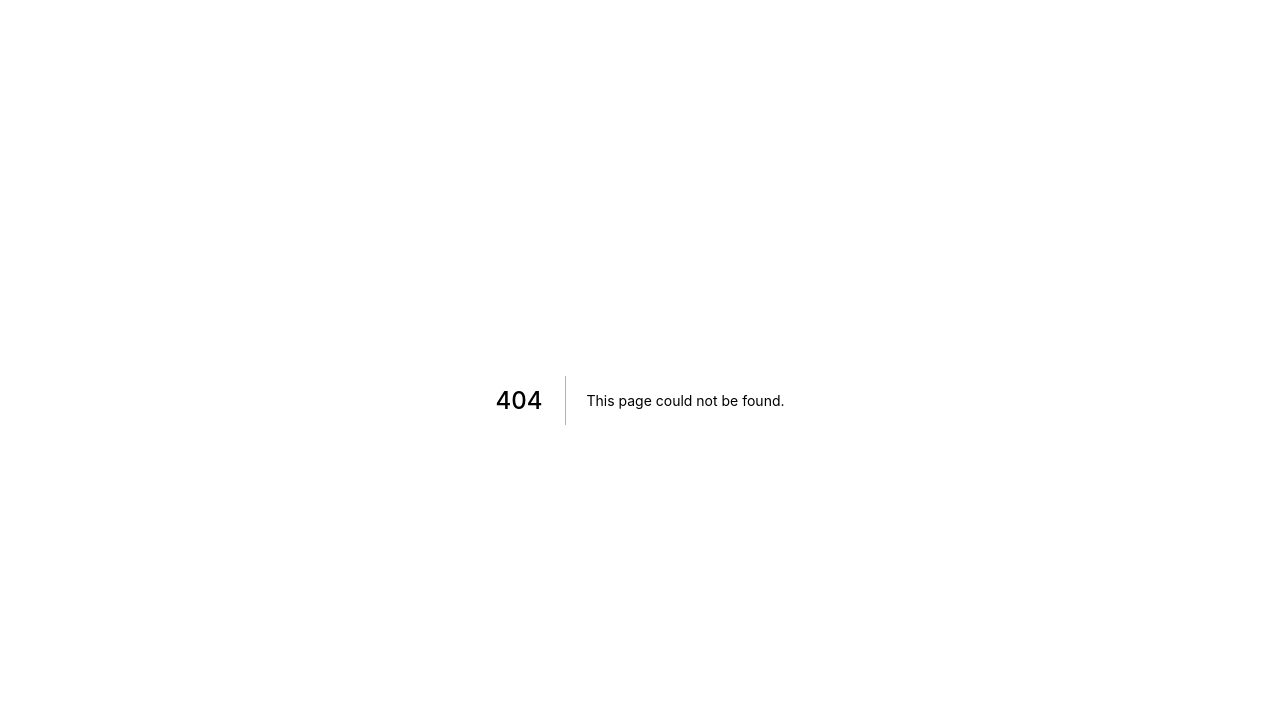
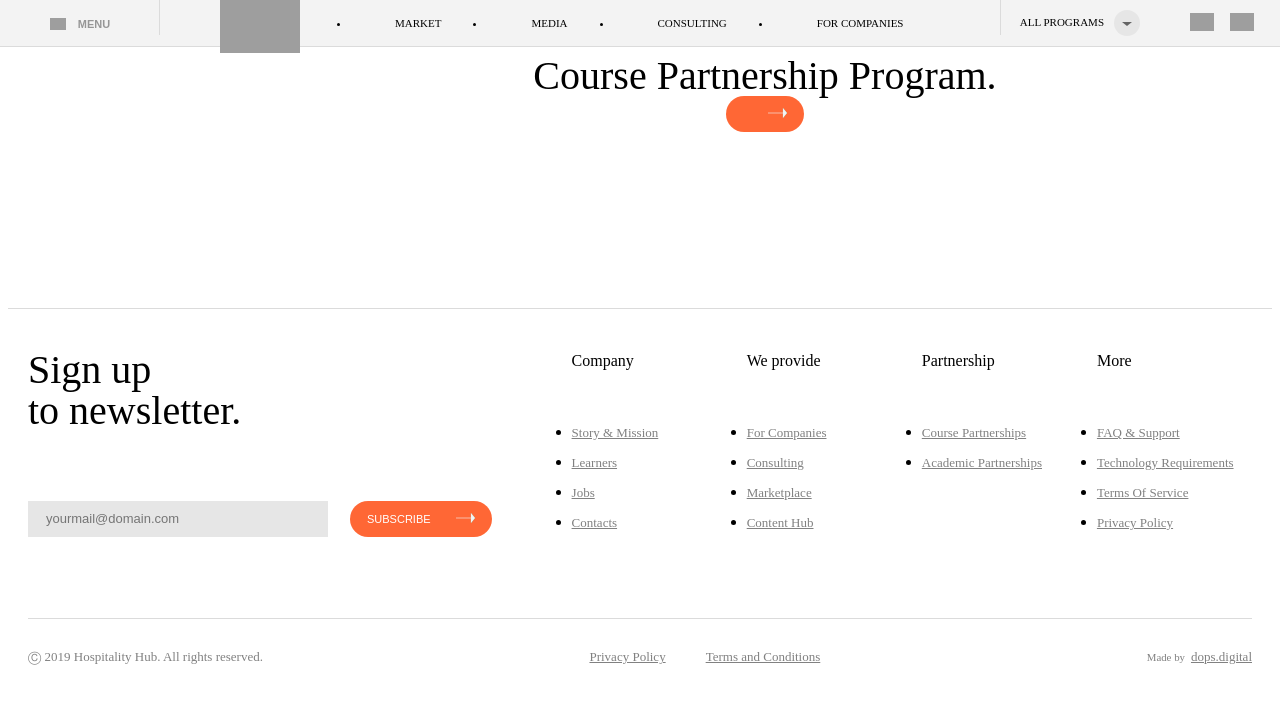
Before and after one commit to aleksspeaker/hospi, a Next.js app: page /course-partnership in a window 1280 px wide. Before the commit this address had no page. Shown: the top 704 px of the page. Built offline with nearby package versions, Linux system fonts and the light colour scheme; grey boxes are pictures that could not be loaded.

Commit message:
mock title object

```diff
--- /dev/null
+++ b/pages/course-partnership.tsx
@@ -0,0 +1,9 @@
+import React from 'react';
+import Layout from '../src/components/Layout';
+import CoursePartnership from '../src/components/CoursePartnership/CoursePartnership';
+
+export default () => (
+  <Layout>
+    <CoursePartnership/>
+  </Layout>
+);
--- /dev/null
+++ b/src/components/CoursePartnership/CoursePartnership.scss
@@ -0,0 +1,3 @@
+.Course-partnership {
+  box-sizing: border-box;
+}
--- /dev/null
+++ b/src/components/CoursePartnership/CoursePartnership.tsx
@@ -0,0 +1,16 @@
+import React from "react";
+import PartnershipIntro from "./partials/PartnershipIntro";
+import { mockCoursePartnership } from "../../helpers/mockObjects";
+
+import "./CoursePartnership.scss";
+
+const CoursePartnership = () => {
+  return (
+    <section className="Course-partnership">
+      <PartnershipIntro title={mockCoursePartnership.title} />
+        {console.log(mockCoursePartnership)}
+    </section>
+  );
+};
+
+export default CoursePartnership;
--- /dev/null
+++ b/src/components/CoursePartnership/partials/PartnershipIntro.scss
@@ -0,0 +1,16 @@
+@import "../../../styles/variables";
+
+.Partnership-intro {
+  width: 100%;
+  box-sizing: border-box;
+  padding: $HEADER_HEIGHT 0 20px $OFFSET;
+  min-height: 300px;
+  text-align: center;
+
+  &__title {
+    font-size: $TITLE_FONT_SIZE;
+    line-height: $TITLE_LINE_HEIGHT;
+    font-weight: 500;
+    margin: 0;
+  }
+}
--- /dev/null
+++ b/src/components/CoursePartnership/partials/PartnershipIntro.tsx
@@ -0,0 +1,16 @@
+import React from "react";
+import ButtonEllipse from "../../ButtonEllipse/ButtonEllipse";
+
+import "./PartnershipIntro.scss";
+
+
+const PartnershipIntro = ({ title }) => {
+  return (
+    <div className="Partnership-intro">
+      <h1 className="Partnership-intro__title">{title}</h1>
+      <ButtonEllipse text={''} classes={'Button-ellipse_orange arrow-white'}/>
+    </div>
+  );
+};
+
+export default PartnershipIntro;
--- a/src/components/Header/Header.tsx
+++ b/src/components/Header/Header.tsx
@@ -1,15 +1,15 @@
-import Link from 'next/link';
-import React, { Component } from 'react';
+import Link from "next/link";
+import React, { Component } from "react";
 
-import generateUniqueIndex from '../../helpers/generateUniqueIndex';
-import BurgerMenu from './BurgerMenu/BurgerMenu';
+import generateUniqueIndex from "../../helpers/generateUniqueIndex";
+import BurgerMenu from "./BurgerMenu/BurgerMenu";
 
-import login from '../../../static/images/login.svg';
-import logo from '../../../static/images/logo.svg';
-import burgerIcon from '../../../static/images/menu-burger-icon.svg';
-import liked from '../../../static/images/wishlist.svg';
+import login from "../../../static/images/login.svg";
+import logo from "../../../static/images/logo.svg";
+import burgerIcon from "../../../static/images/menu-burger-icon.svg";
+import liked from "../../../static/images/wishlist.svg";
 
-import './Header.scss';
+import "./Header.scss";
 
 interface IItem {
   id: string;
@@ -29,14 +29,19 @@ class Header extends Component<null, IHeaderState> {
     this.state = headerState;
   }
 
-  public toggleMenuState = (e: React.MouseEvent<HTMLButtonElement, MouseEvent>) => {
+  public toggleMenuState = (
+    e: React.MouseEvent<HTMLButtonElement, MouseEvent>
+  ) => {
     const { isOpen } = this.state;
     this.setState({
-      isOpen: !isOpen,
+      isOpen: !isOpen
     });
-  }
+  };
 
-  public handleMenuItemClick = (e: React.MouseEvent<HTMLButtonElement, MouseEvent>, data) => {
+  public handleMenuItemClick = (
+    e: React.MouseEvent<HTMLButtonElement, MouseEvent>,
+    data
+  ) => {
     const { isOpen } = this.state;
 
     e.preventDefault();
@@ -44,9 +49,9 @@ class Header extends Component<null, IHeaderState> {
 
     this.setState({
       activeOpenMenuItem: data.id,
-      isOpen: !isOpen,
+      isOpen: !isOpen
     });
-  }
+  };
 
   public render() {
     const { headerItems } = this.state;
@@ -82,7 +87,7 @@ class Header extends Component<null, IHeaderState> {
             <span>ALL PROGRAMS</span>
           </div>
           <div className="Program-User__favrts-profile Wishlist-login">
-          <button className="Wishlist-login__wishlist">
+            <button className="Wishlist-login__wishlist">
               <img src={liked} alt="liked" />
             </button>
             <button className="Wishlist-login__login">
@@ -104,80 +109,80 @@ const headerState = {
   headerItems: [
     {
       id: generateUniqueIndex(),
-      itemName: 'market',
-      slug: 'market',
+      itemName: "market",
+      slug: "market"
     },
     {
       id: generateUniqueIndex(),
-      itemName: 'media',
-      slug: 'media',
+      itemName: "media",
+      slug: "media"
     },
     {
       id: generateUniqueIndex(),
-      itemName: 'consulting',
-      slug: 'consulting',
+      itemName: "consulting",
+      slug: "consulting"
     },
     {
       id: generateUniqueIndex(),
-      itemName: 'for companies',
-      slug: 'for-companies',
-    },
+      itemName: "for companies",
+      slug: "for-companies"
+    }
   ],
   isOpen: false,
   openMenuItems: [
     {
       id: 0,
-      itemName: 'Home',
-      slug: '',
+      itemName: "Home",
+      slug: ""
     },
     {
       id: generateUniqueIndex(),
-      itemName: 'Programs',
-      slug: 'programs',
+      itemName: "Programs",
+      slug: "programs"
     },
     {
       id: generateUniqueIndex(),
-      itemName: 'Media',
-      slug: 'media',
+      itemName: "Media",
+      slug: "media"
     },
     {
       id: generateUniqueIndex(),
-      itemName: 'Store',
-      slug: 'store',
-    },
+      itemName: "Store",
+      slug: "store"
+    }
   ],
   openMenuLowerItems: [
     {
       id: generateUniqueIndex(),
-      itemName: 'Consulting',
-      slug: 'consulting',
+      itemName: "Consulting",
+      slug: "consulting"
     },
     {
       id: generateUniqueIndex(),
-      itemName: 'For Companies',
-      slug: 'for-companies',
+      itemName: "For Companies",
+      slug: "for-companies"
     },
     {
       id: generateUniqueIndex(),
-      itemName: 'Contacts',
-      slug: 'contacts',
+      itemName: "Contacts",
+      slug: "contacts"
     },
     {
       id: generateUniqueIndex(),
-      itemName: 'Jobs',
-      slug: 'jobs',
+      itemName: "Jobs",
+      slug: "jobs"
     },
     {
       id: generateUniqueIndex(),
-      itemName: 'Partnerships',
-      slug: 'partnerships',
+      itemName: "Partnerships",
+      slug: "course-partnership"
     },
     {
       id: generateUniqueIndex(),
-      itemName: 'Our Story',
-      slug: 'our-story',
-    },
-  ],
+      itemName: "Our Story",
+      slug: "our-story"
+    }
+  ]
 };
 
 export default Header;
--- a/src/components/Layout.tsx
+++ b/src/components/Layout.tsx
@@ -7,7 +7,7 @@ interface IProps {
   title?: string;
 }
 
-const Layout: React.FunctionComponent<IProps> = ({ children, title = 'This is the default title' }) => (
+const Layout: React.FunctionComponent<IProps> = ({ children, title = 'Cordie' }) => (
   <div className="header">
     <Head>
       <title>{title}</title>
--- /dev/null
+++ b/src/helpers/mockObjects.ts
@@ -0,0 +1,3 @@
+export const mockCoursePartnership = {
+  title: "Course Partnership Program."
+};
```
